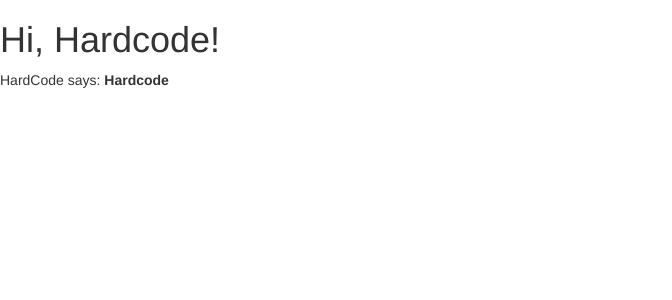
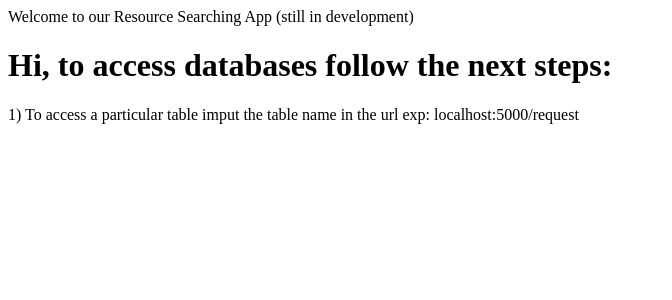
Before and after one commit to Ricarudo95/icom5016-DB-Project, a Flask app: page / in a window 1280 px wide. Shown: the top 300 px of the page, without its empty margins (0-672 px from the left). Run offline with Flask 2, Linux system fonts and the light colour scheme; some libraries are stand-ins or nearby versions.

Commit message:
Completed basic routing script

```diff
--- a/app.py
+++ b/app.py
@@ -1,12 +1,11 @@
 from flask import  Flask,render_template,flash, redirect
 from flask_bootstrap import Bootstrap
 from flask_sqlalchemy import SQLAlchemy
-from forms import LoginForm
 
 app = Flask(__name__)
 app.config['SQLALCHEMY_DATABASE_URI'] = 'postgresql://postgres@localhost/Resources'
 app.config['SQLALCHEMY_TRACK_MODIFICATIONS'] = True
-app.config.update(SECRET_KEY = 'TresTristresTigres')
+# app.config.update(SECRET_KEY = 'TresTristresTigres')
 
 db = SQLAlchemy(app)
 Bootstrap(app)
@@ -14,57 +13,60 @@ Bootstrap(app)
 # app.config.from_object('config')
 
 
-# class Request(db.Model):
-# 	__tablename__ = 'request'
+class Request(db.Model):
+	__tablename__ = 'request'
 
-# 	id = db.Column(db.Integer, primary_key=True)
-# 	p_id = db.Column(db.Integer)
-# 	r_id = db.Column(db.Integer)
-# 	qty_request = db.Column(db.Integer)
+	id = db.Column(db.Integer, primary_key=True)
+	p_id = db.Column(db.Integer)
+	r_id = db.Column(db.Integer)
+	qty_request = db.Column(db.Integer)
 
 
-# 	def __init__(self, person_id, resource_id, quatity ):
-# 		p_id = person_id
-# 		r_id = resource_id
-# 		qty_request = quatity
+	def __init__(self, person_id, resource_id, quatity ):
+		p_id = person_id
+		r_id = resource_id
+		qty_request = quatity
 
 
 
 
-# # db.create_all()
-
-# # db.session.add(User(456,234,10))
-# # db.session.add(User(578,345,6))
-
-# # db.session.commit()
-
 
 @app.route('/')
-
 
 def index():
 
 	return  render_template('index.html');
 
+@app.route('/test')
+
+def test():
+	return "Como poco coco come poco coco compra"
 
 
+@app.route('/show/request')
 
+def showRequest():
+    	return "This is the request table";
 
+@app.route('/show/resource')
 
-@app.route('/login', methods=['GET','POST'])
+def showResources():
+    	return "This is the resource Table";
 
-def login():
+@app.route('/show/supplier')
 
-	form = LoginForm()
+def showSupplier():
+    	return "This the the Suplier Table";
 
-	if form.validate_on_submit():
-		flash('Login Requested for User= "%s", Password= "%s", remember_me="%s" ' %  (form.user.data, form.pswd.data, str(form.remember_me.data)))
-		return redirect('/')
+@app.route('/show/users')
 
-	return render_template('login.html',
-							title = 'Sign In',
-							form=form)
+def showUsers():
+    	return "This is the Table of Currets users";
 
+@app.route('/show/admin')
+
+def showAdministrators():
+    	return "What how did you get here, this is for administrators only";
 
 if __name__ ==  "__main__":
 	app.run(debug = True)
--- a/templates/index.html
+++ b/templates/index.html
@@ -5,12 +5,19 @@
 {%block title%}
 Home Page
 {% endblock %}
-
+{%block head%}
+	Welcome to our Resource Searching App (still in development)
+{%endblock%}
 
 {% block content %}
 	{{ utils.flashed_messages() }}
-	<h1>Hi, Hardcode!</h1>
+	<h1>Hi, to access databases follow the next steps:</h1>
 
-	<div><p>HardCode says: <b>Hardcode</b></p></div>
+	<div>
+		<p>1) To access a particular table imput the table name in the url exp: localhost:5000/request </p>
+
+
+
+	</div>
 
 {% endblock %}
```
